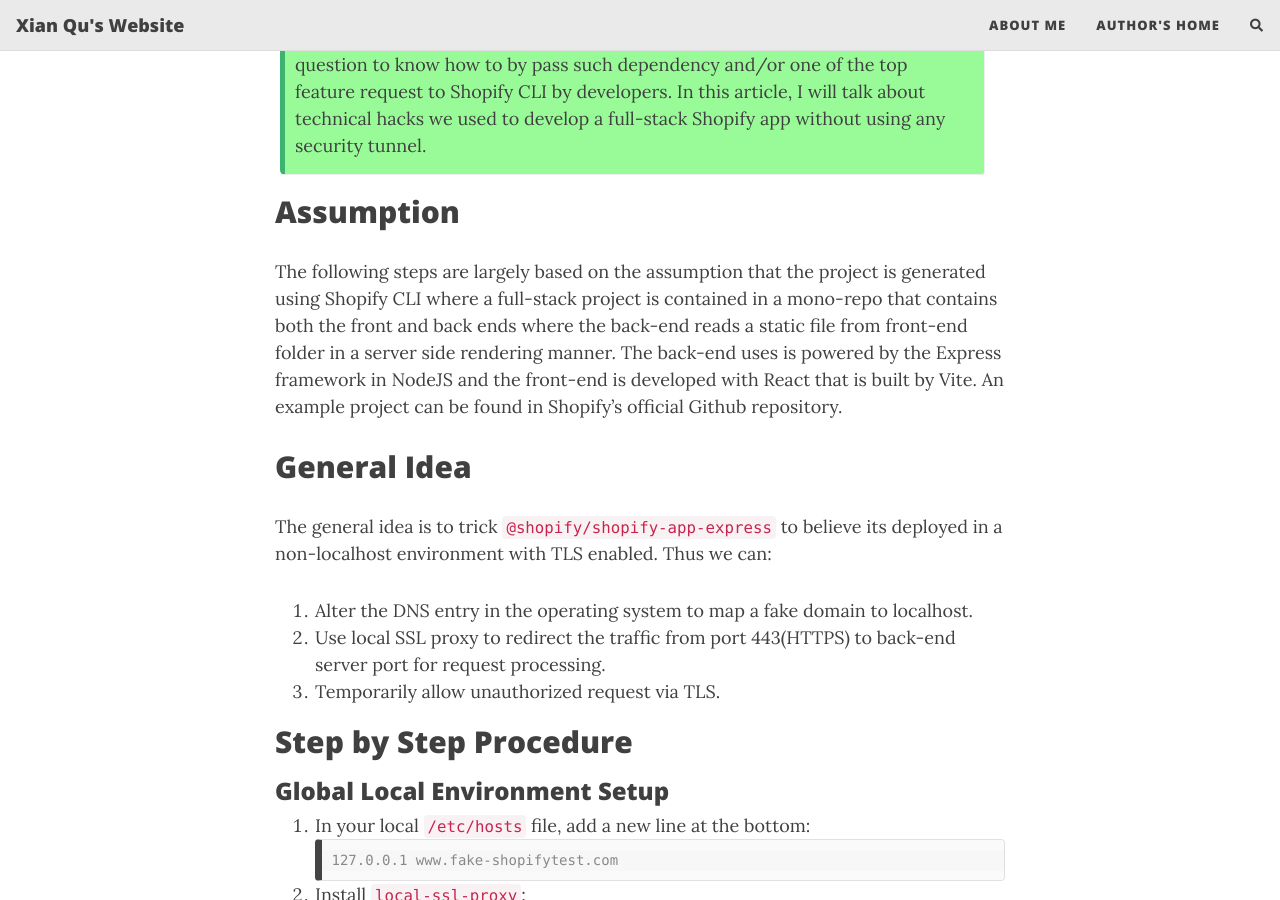
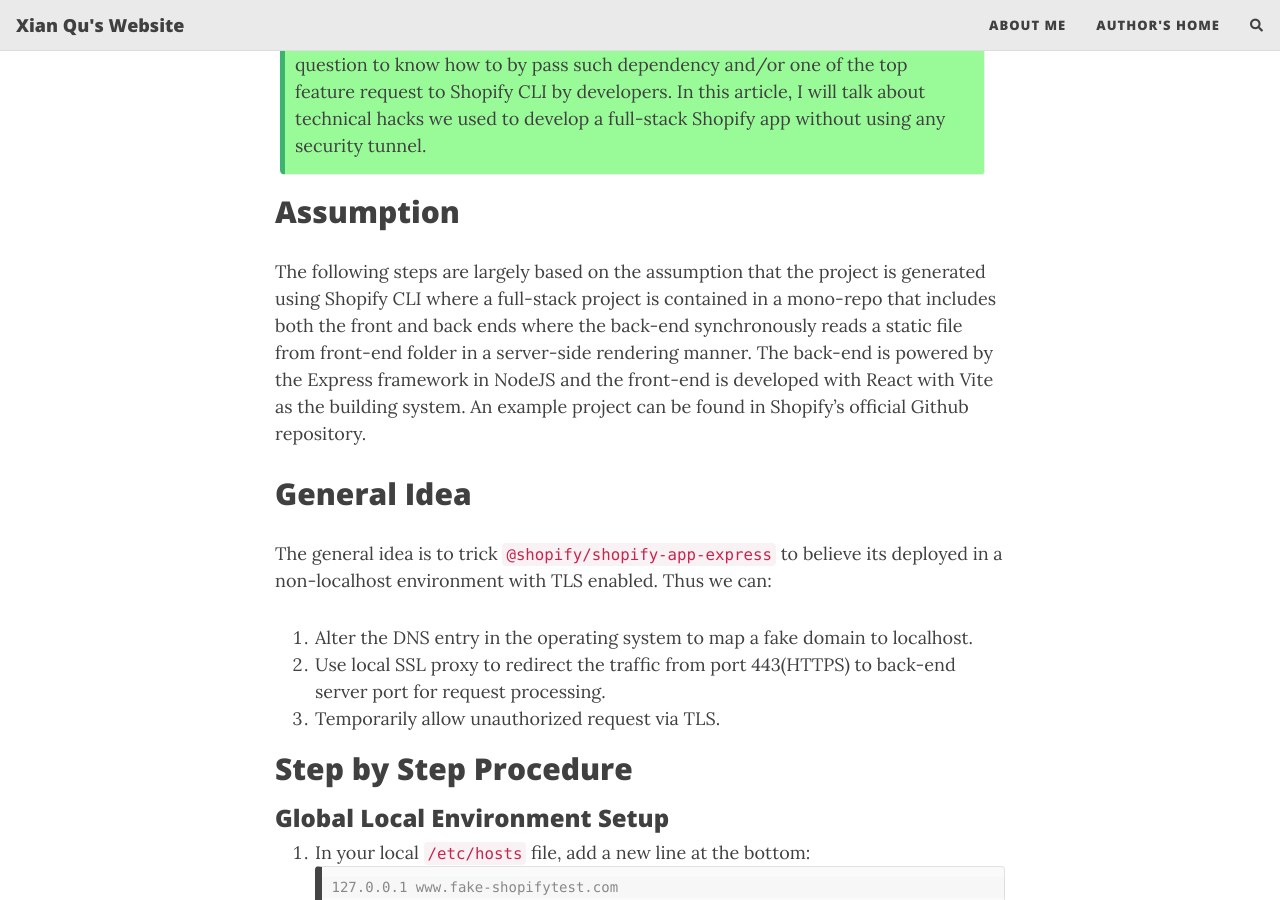
Before and after one commit to xianqugithub/xianqugithub.github.io, a Jekyll site: the page built from _posts/2023-10-09-shopify-localhost-markdown.md, in a window 1280 px wide and 900 px high, scrolled down 512 px. Built offline with Jekyll 4.4.1, drawn with Linux system fonts in a browser that asks for light colours; nearby versions of some CDN libraries; comment, search, counter and statistics services are not loaded.

Commit message:
change language of assumption.

```diff
--- a/_posts/2023-10-09-shopify-localhost-markdown.md
+++ b/_posts/2023-10-09-shopify-localhost-markdown.md
@@ -10,7 +10,7 @@
 While Shopify has provided a comprehensive framework that allows developers quickly develop apps using Shopify CLI, it is still not light-weighted in the sense that it has hard dependency on network security tunnels such as Ngrok (which is a long term partner with them), which increases package building time and slows down network communications. It is therefore a frequently asked question to know how to by pass such dependency and/or one of the top feature request to Shopify CLI by developers. In this article, I will talk about technical hacks we used to develop a full-stack Shopify app without using any security tunnel.
 
 ## Assumption
-The following steps are largely based on the assumption that the project is generated using Shopify CLI where a full-stack project is contained in a mono-repo that contains both the front and back ends where the back-end reads a static file from front-end folder in a server side rendering manner. The back-end uses is powered by the Express framework in NodeJS and the front-end is developed with React that is built by Vite. An example project can be found in Shopify's official Github repository.
+The following steps are largely based on the assumption that the project is generated using Shopify CLI where a full-stack project is contained in a mono-repo that includes both the front and back ends where the back-end synchronously reads a static file from front-end folder in a server-side rendering manner. The back-end is powered by the Express framework in NodeJS and the front-end is developed with React with Vite as the building system. An example project can be found in Shopify’s official Github repository.
 
 ## General Idea
 The general idea is to trick `@shopify/shopify-app-express` to believe its deployed in a non-localhost environment with TLS enabled. Thus we can:
```
